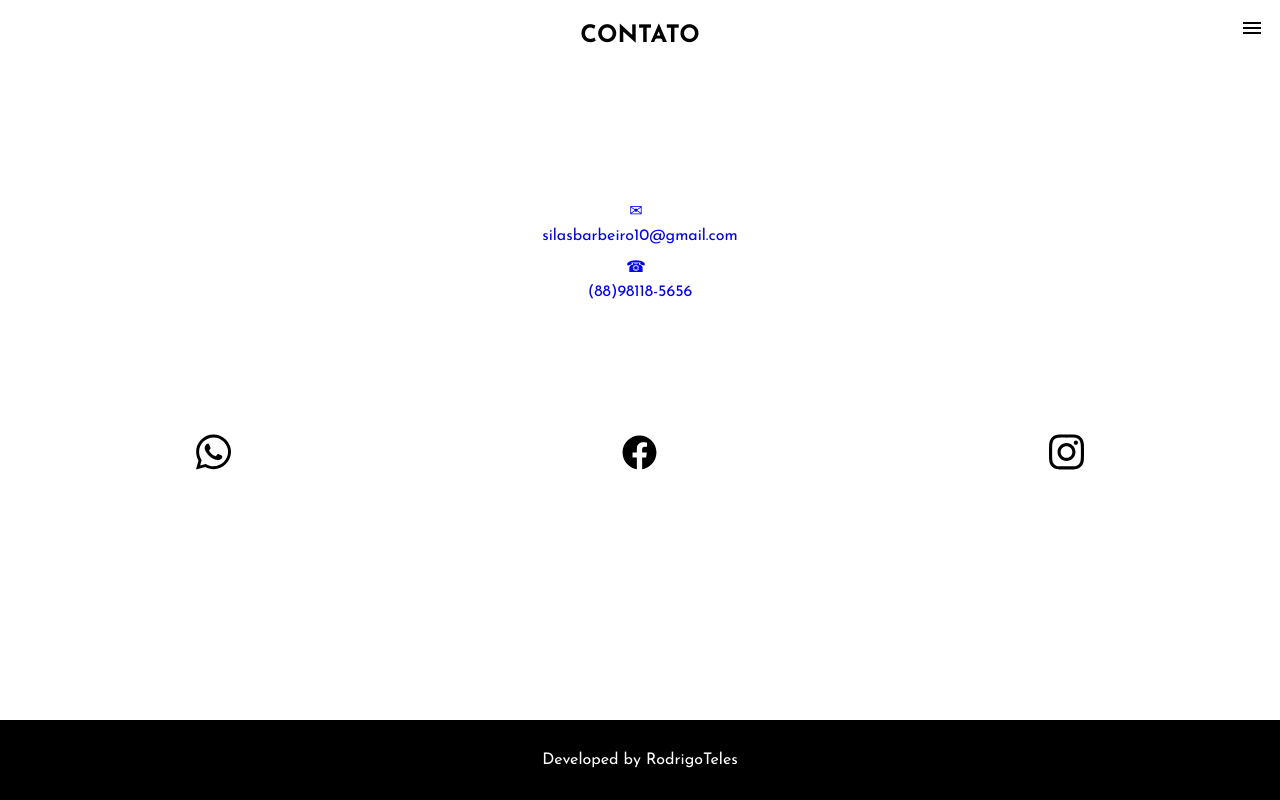
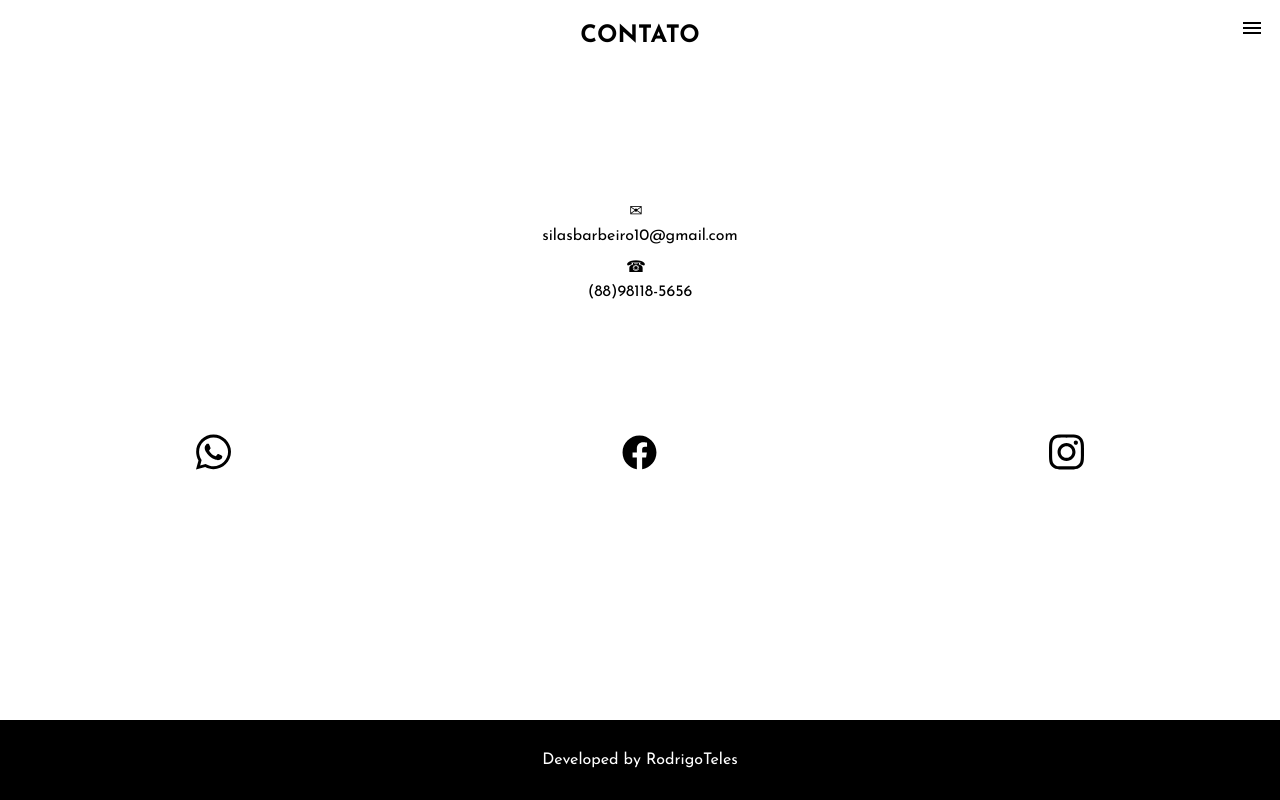
Before and after one commit to rodrigoteles85/projetobarbearia, a plain HTML site: page contato.html in a window 1280 px wide. Drawn offline with Linux system fonts and the light colour scheme; a web font is replaced by a local one.

Commit message:
alterando a cor de link do contato

```diff
--- a/css/contato.css
+++ b/css/contato.css
@@ -14,13 +14,13 @@
 }
 
 .contato__info-email {
-  color: var(--azul);
+  color: var(--preto);
   display: block;
   padding-bottom: 1em;
 }
 
 .contato__info-telefone {
-  color: var(--azul);
+  color: var(--preto);
 }
 
 .contato__titulo {
```
